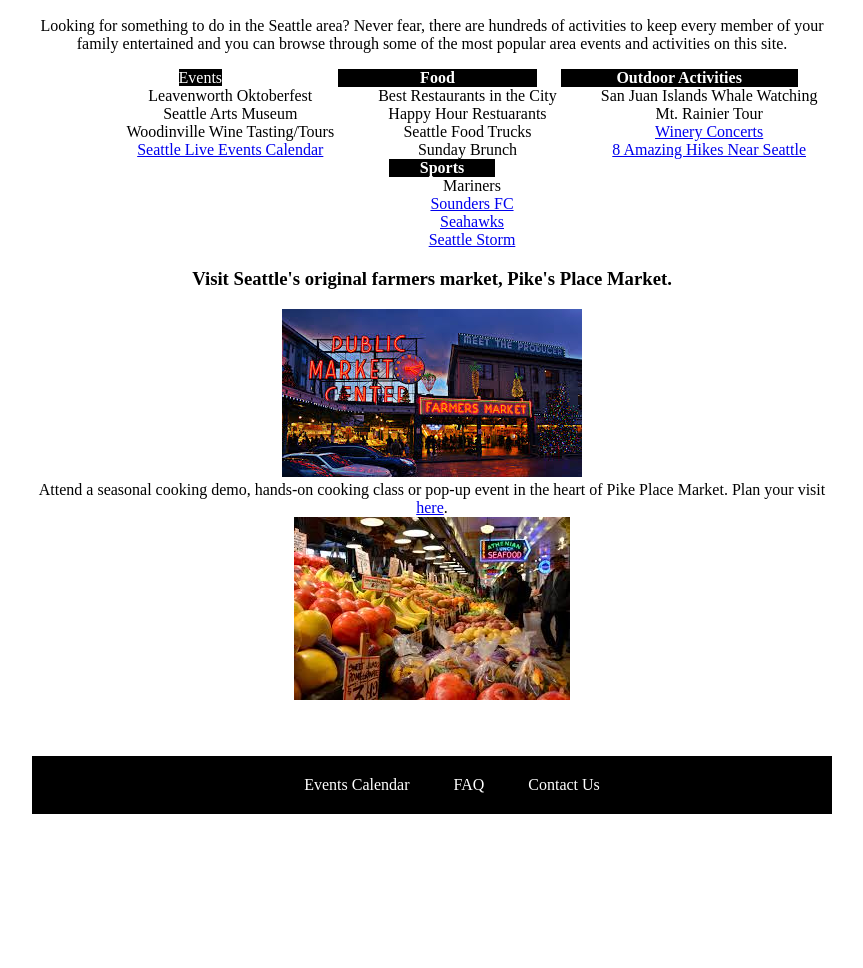
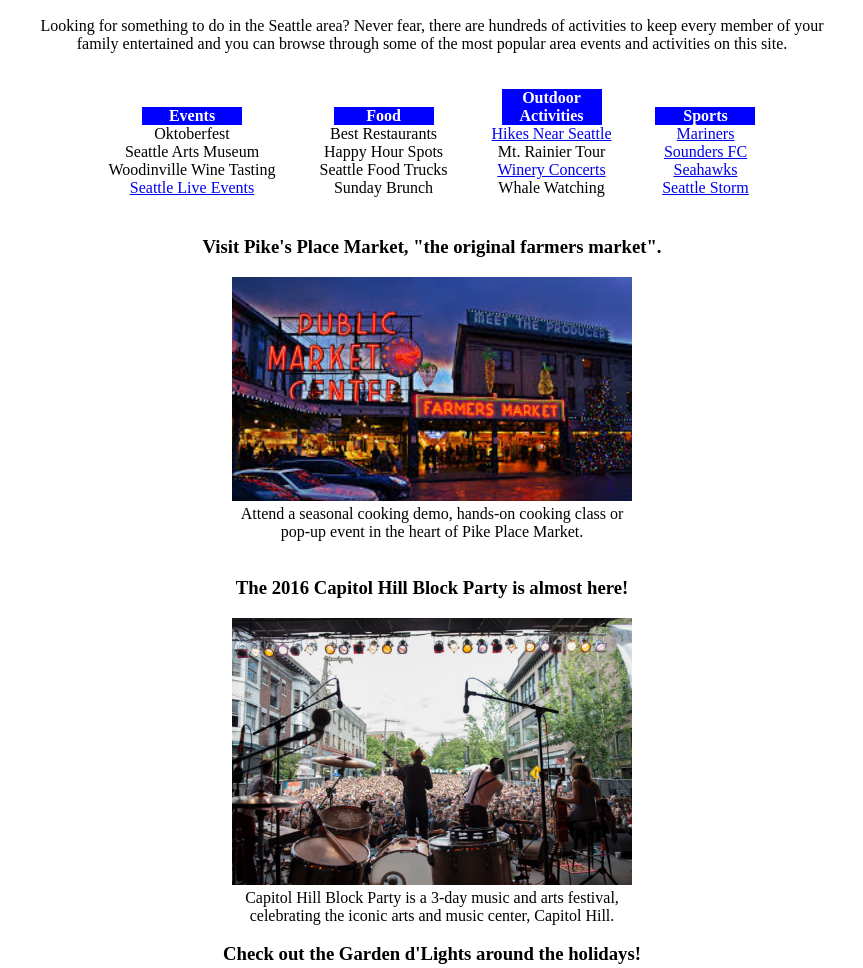
Before and after one commit to jenrance/jenrance.github.io, a plain HTML site: page index1.html in a window 1280 px wide. Shown: the part 530-1498 px from the top of the page, without its empty margins (208-1071 px from the left). Before the commit the page ends 1360 px from the top, so only its background shows below. Drawn offline with Linux system fonts and the light colour scheme.

Commit message:
turnin code

```diff
--- a/index1.html
+++ b/index1.html
@@ -1,12 +1,13 @@
 <!DOCTYPE html>
   <html>
     <head>
-      <title>VisitingSeattle</title>
+      <title>My City Is Flithy</title>
       <style>
         .blue {
           color:white;
-          margin-right:20px;
-          background-color:black;
+          background-color:blue;
+          width:100px;
+          margin: 0 auto;
         }
         li {
           list-style: none;
@@ -19,12 +20,13 @@
           color:white;
           background-color:black;
         }
-        h1 {
+        header {
           color:white;
           background-color: black
         }
         div {
           display:inline-block;
+          margin:20px;
         }
         body {
         width:800px;
@@ -33,6 +35,12 @@
         }
         #myid {
         width:100%;
+        }
+        ul{
+          padding:0;
+        }
+        #imageid {
+        width: 400px;
         }
       </style>
     </head>
@@ -48,19 +56,19 @@
       <nav>
         <ul>
           <div>
-            <li><span class='blue'>Events</span></li>
+            <li class='blue'><strong>Events</strong></li>
             <ul>
-              <li>Leavenworth Oktoberfest</li>
+              <li>Oktoberfest</li>
               <li>Seattle Arts Museum</li>
-              <li>Woodinville Wine Tasting/Tours</li>
-              <li><a href="http://www.thestranger.com/events/">Seattle Live Events Calendar</a></li>
+              <li>Woodinville Wine Tasting</li>
+              <li><a href="http://www.thestranger.com/events/">Seattle Live Events</a></li>
             </ul>
           </div>
           <div>
             <li class='blue'><strong>Food</strong></li>
             <ul>
-              <li>Best Restaurants in the City</li>
-              <li>Happy Hour Restuarants</li>
+              <li>Best Restaurants</li>
+              <li>Happy Hour Spots</li>
               <li>Seattle Food Trucks</li>
               <li>Sunday Brunch</li>
             </ul>
@@ -68,16 +76,16 @@
           <div>
             <li class='blue'><strong>Outdoor Activities</strong></li>
             <ul>
-              <li>San Juan Islands Whale Watching</li>
+              <li><a href="https://www.theoutbound.com/scott_kranz/8-amazing-spring-hikes-near-seattle">Hikes Near Seattle</a></li>
               <li>Mt. Rainier Tour</li>
               <li><a href="https://www.ste-michelle.com/visit-us/summer-concerts">Winery Concerts</a></li>
-              <li><a href="https://www.theoutbound.com/scott_kranz/8-amazing-spring-hikes-near-seattle">8 Amazing Hikes Near Seattle</a></li>
+              <li>Whale Watching</li>
             </ul>
           </div>
           <div>
             <li class='blue'><strong>Sports</strong></li>
             <ul>
-              <li>Mariners</li>
+              <li><a href='http://seattle.mariners.mlb.com/index.jsp?c_id=sea'>Mariners</a></li>
               <li><a href="http://www.soundersfc.com">Sounders FC</a></li>
               <li><a href="http://www.seahawks.com">Seahawks</a></li>
               <li><a href="http://storm.wnba.com/">Seattle Storm</a></li>
@@ -86,10 +94,19 @@
         </ul>
       </nav>
       <main>
-        <h3>Visit Seattle's original farmers market, Pike's Place Market.</h3>
-        <img src='PikesPlace.jpg'>
-        <article>Attend a seasonal cooking demo, hands-on cooking class or pop-up event in the heart of Pike Place Market. Plan your visit <a href="http://pikeplacemarket.org/">here</a>.</article>
-        <img src='Fruit.jpg'>
+        <h3>Visit Pike's Place Market, "the original farmers market".</h3>
+        <a href='http://pikeplacemarket.org/'><img id='imageid' src='PikesPlace.jpg'></a>
+      </br>
+        <article>Attend a seasonal cooking demo, hands-on cooking class or </br>pop-up event in the heart of Pike Place Market.</article>
+      </br>
+        <h3>The 2016 Capitol Hill Block Party is almost here!</h3>
+        <a href='http://capitolhillblockparty.com/'><img id='imageid'src='cap.jpg'></a>
+      </br>
+      <article>Capitol Hill Block Party is a 3-day music and arts festival, </br> celebrating the iconic arts and music center, Capitol Hill.</article>
+        <h3>Check out the Garden d'Lights around the holidays! </h3>
+        <a href='http://www.gardendlights.org/'><img id='imageid'src='Botanical.jpg'></a>
+      <br/>
+      <article>Botanical Gardens features over half million lights which transform the Bellevue Botanical Garden </br> into a blossoming winter wonderland. Visitors enjoy this dazzling display each season and this year we have new </br> visitor services buildings with new amenities. The route has changed, grown, and become more magical than ever.</article>
       </main>
       <br/>
       <br/>
@@ -98,7 +115,7 @@
           <li class='navItem'>Events Calendar</li>
           <li class='navItem'>FAQ</li>
           <li class='navItem'>Contact Us</li>
-        <ul>
+        </ul>
       </footer>
     </body>
   </html>
```
Also changed, not shown: Botanical.jpg (added), Cap Hill.png (added), cap.jpg (added), 1 other file.
